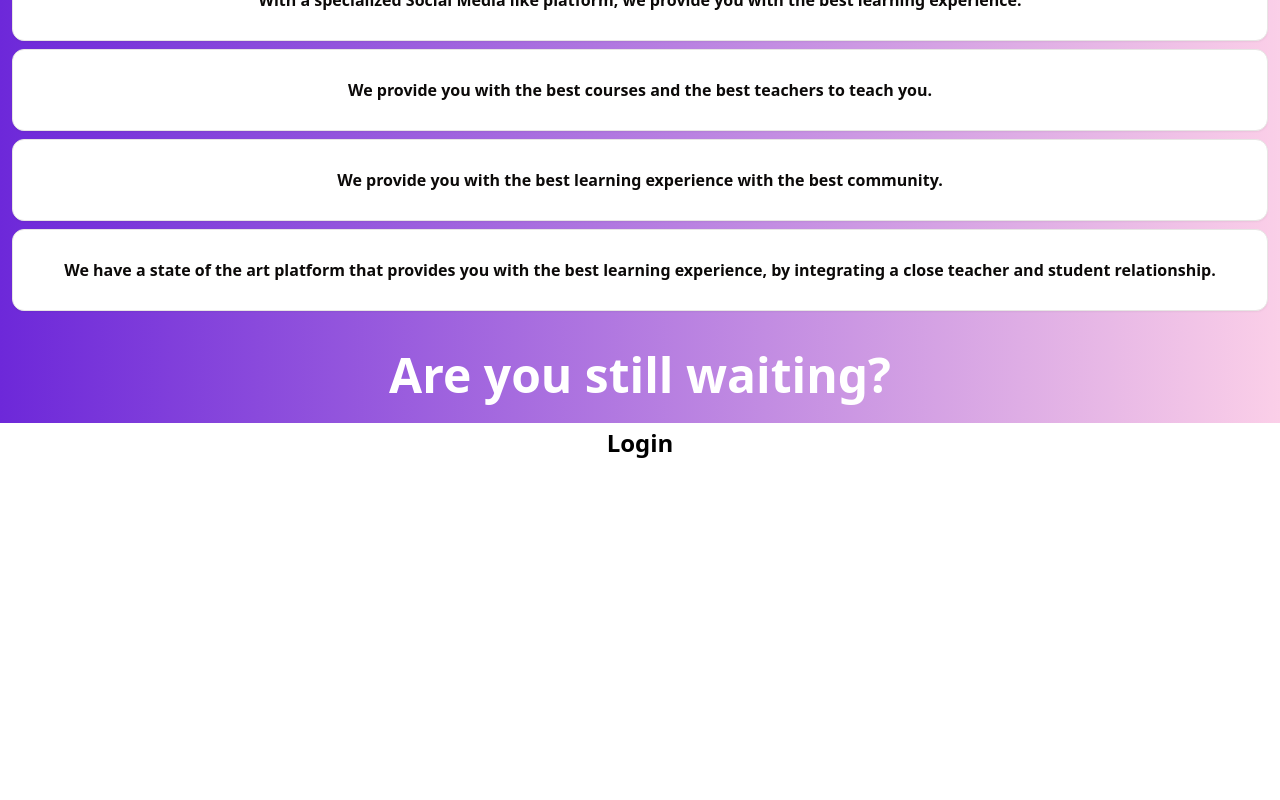
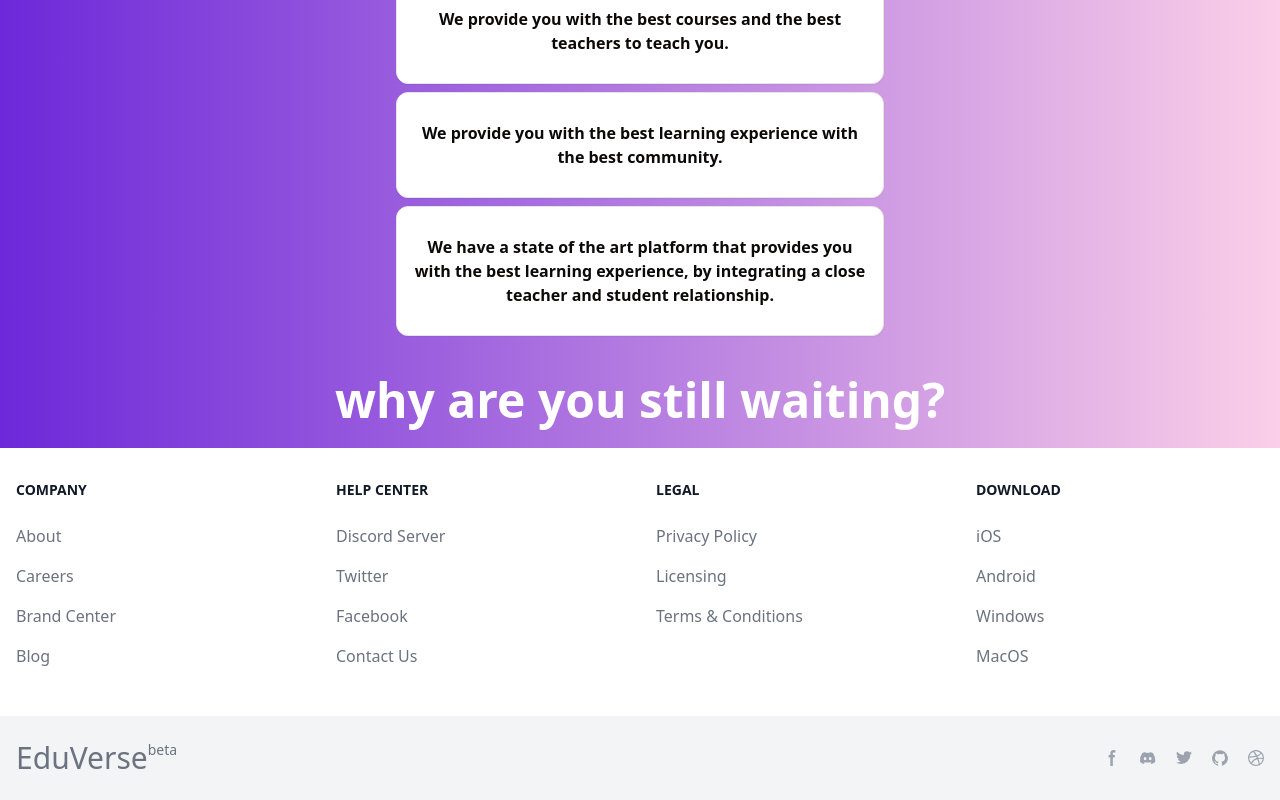
Before and after one commit to Sagnify/EduVerse, a Next.js app in the folder frontend/: page / in a window 1280 px wide. Shown: the part 1212-2012 px from the top of the page. Before the commit the page ends 1675 px from the top, so only its background shows below. Built offline with nearby package versions, Linux system fonts and the light colour scheme.

Commit message:
updated ui

```diff
--- a/frontend/src/app/page.tsx
+++ b/frontend/src/app/page.tsx
@@ -5,7 +5,7 @@
 import React from "react";
 import Image from "next/image";
 import { Card } from "@/components/ui/card";
-import { Moon, Sun } from "lucide-react";
+import { Hammer, Moon, Sun } from "lucide-react";
 import { DropdownMenu, DropdownMenuContent, DropdownMenuItem, DropdownMenuTrigger } from "@/components/ui/dropdown-menu";
 import { useTheme } from "next-themes";
 
@@ -36,35 +36,36 @@
                 </DropdownMenuItem>
               </DropdownMenuContent>
             </DropdownMenu>
+            <Button className="bg-white text-black hover:bg-gray-100 transition-colors duration-150">
+              <Link href="/login" className="font-bold text-2xl">
+                Login
+              </Link>
+            </Button>
           </div>
+
         </header>
 
         <p className="font-bold text-xl text-center py-3">EduVerse</p>
         <h1 className="font-bold text-9xl text-center">
           The best place to <span className="text-red-500">learn</span>!
         </h1>
-        <div className="px-20 -translate-y-6">
+        <div className="px-20 w-full flex justify-center">
           <Image
             src={`/images/${
               resolvedTheme == "dark" ? `dark.png` : `light.png`
             }`}
-            width={10000}
-            height={200}
+            width={1000}
+            height={70}
             alt="dark"
-            className="shadow-2xl"
+            className="shadow-2xl shadow-black"
           />
         </div>
         <div>
-          <p className="font-bold  flex items-center justify-center flex-col gap-3 text-2xl text-center">
+          <p className="font-bold  flex items-center justify-center flex-col gap-3 text-2xl text-center my-4">
             Join us now to start learning
-            <Button className="bg-white text-black hover:bg-gray-100 transition-colors duration-150">
-              <Link href="/login" className="font-bold text-2xl">
-                Login
-              </Link>
-            </Button>
           </p>
 
-          <ul className=" p-3 font-bold text-center">
+          <ul className=" p-3 font-bold text-center mx-96">
             <li className="py-1 ">
               <Card className="py-7 px-3 bg-card rounded-xl">
                 With a specialized Social Media like platform, we provide you
@@ -92,15 +93,130 @@
             </li>
           </ul>
           <div className="text-center font-bold text-5xl py-6">
-            Are you still waiting?
+            why are you still waiting?
           </div>
-          <Button className="flex justify-center bg-white text-black hover:bg-gray-100 transition-colors duration-150 w-full rounded-none">
-            <Link href="/login" className="font-bold text-2xl">
-              Login
-            </Link>
-          </Button>
+
         </div>
       </div>
+
+
+<footer className="bg-white dark:bg-gray-900">
+    <div className="mx-auto w-full max-w-screen-xl">
+      <div className="grid grid-cols-2 gap-8 px-4 py-6 lg:py-8 md:grid-cols-4">
+        <div>
+            <h2 className="mb-6 text-sm font-semibold text-gray-900 uppercase dark:text-white">Company</h2>
+            <ul className="text-gray-500 dark:text-gray-400 font-medium">
+                <li className="mb-4">
+                    <a href="#" className=" hover:underline">About</a>
+                </li>
+                <li className="mb-4">
+                    <a href="#" className="hover:underline">Careers</a>
+                </li>
+                <li className="mb-4">
+                    <a href="#" className="hover:underline">Brand Center</a>
+                </li>
+                <li className="mb-4">
+                    <a href="#" className="hover:underline">Blog</a>
+                </li>
+            </ul>
+        </div>
+        <div>
+            <h2 className="mb-6 text-sm font-semibold text-gray-900 uppercase dark:text-white">Help center</h2>
+            <ul className="text-gray-500 dark:text-gray-400 font-medium">
+                <li className="mb-4">
+                    <a href="#" className="hover:underline">Discord Server</a>
+                </li>
+                <li className="mb-4">
+                    <a href="#" className="hover:underline">Twitter</a>
+                </li>
+                <li className="mb-4">
+                    <a href="#" className="hover:underline">Facebook</a>
+                </li>
+                <li className="mb-4">
+                    <a href="#" className="hover:underline">Contact Us</a>
+                </li>
+            </ul>
+        </div>
+        <div>
+            <h2 className="mb-6 text-sm font-semibold text-gray-900 uppercase dark:text-white">Legal</h2>
+            <ul className="text-gray-500 dark:text-gray-400 font-medium">
+                <li className="mb-4">
+                    <a href="#" className="hover:underline">Privacy Policy</a>
+                </li>
+                <li className="mb-4">
+                    <a href="#" className="hover:underline">Licensing</a>
+                </li>
+                <li className="mb-4">
+                    <a href="#" className="hover:underline">Terms &amp; Conditions</a>
+                </li>
+            </ul>
+        </div>
+        <div>
+            <h2 className="mb-6 text-sm font-semibold text-gray-900 uppercase dark:text-white">Download</h2>
+            <ul className="text-gray-500 dark:text-gray-400 font-medium">
+                <li className="mb-4">
+                    <a href="#" className="hover:underline">iOS</a>
+                </li>
+                <li className="mb-4">
+                    <a href="#" className="hover:underline">Android</a>
+                </li>
+                <li className="mb-4">
+                    <a href="#" className="hover:underline">Windows</a>
+                </li>
+                <li className="mb-4">
+                    <a href="#" className="hover:underline">MacOS</a>
+                </li>
+            </ul>
+        </div>
+    </div>
+    <div className="px-4 py-6 bg-gray-100 dark:bg-gray-700 md:flex md:items-center md:justify-between">
+        <span className="text-sm text-gray-500 dark:text-gray-300 sm:text-center"> <a href="https://flowbite.com/">
+        <div className="flex">
+            <h1 className="text-lg md:text-3xl">EduVerse</h1>
+            <h1
+              className="hidden md:block"
+            >
+              beta
+            </h1>
+            <Hammer size={20} className="block md:hidden" />
+          </div></a>
+        </span>
+        <div className="flex mt-4 sm:justify-center md:mt-0 space-x-5 rtl:space-x-reverse">
+            <a href="#" className="text-gray-400 hover:text-gray-900 dark:hover:text-white">
+                  <svg className="w-4 h-4" aria-hidden="true" xmlns="http://www.w3.org/2000/svg" fill="currentColor" viewBox="0 0 8 19">
+                        <path fill-rule="evenodd" d="M6.135 3H8V0H6.135a4.147 4.147 0 0 0-4.142 4.142V6H0v3h2v9.938h3V9h2.021l.592-3H5V3.591A.6.6 0 0 1 5.592 3h.543Z" clip-rule="evenodd"/>
+                    </svg>
+                  <span className="sr-only">Facebook page</span>
+              </a>
+              <a href="#" className="text-gray-400 hover:text-gray-900 dark:hover:text-white">
+                  <svg className="w-4 h-4" aria-hidden="true" xmlns="http://www.w3.org/2000/svg" fill="currentColor" viewBox="0 0 21 16">
+                        <path d="M16.942 1.556a16.3 16.3 0 0 0-4.126-1.3 12.04 12.04 0 0 0-.529 1.1 15.175 15.175 0 0 0-4.573 0 11.585 11.585 0 0 0-.535-1.1 16.274 16.274 0 0 0-4.129 1.3A17.392 17.392 0 0 0 .182 13.218a15.785 15.785 0 0 0 4.963 2.521c.41-.564.773-1.16 1.084-1.785a10.63 10.63 0 0 1-1.706-.83c.143-.106.283-.217.418-.33a11.664 11.664 0 0 0 10.118 0c.137.113.277.224.418.33-.544.328-1.116.606-1.71.832a12.52 12.52 0 0 0 1.084 1.785 16.46 16.46 0 0 0 5.064-2.595 17.286 17.286 0 0 0-2.973-11.59ZM6.678 10.813a1.941 1.941 0 0 1-1.8-2.045 1.93 1.93 0 0 1 1.8-2.047 1.919 1.919 0 0 1 1.8 2.047 1.93 1.93 0 0 1-1.8 2.045Zm6.644 0a1.94 1.94 0 0 1-1.8-2.045 1.93 1.93 0 0 1 1.8-2.047 1.918 1.918 0 0 1 1.8 2.047 1.93 1.93 0 0 1-1.8 2.045Z"/>
+                    </svg>
+                  <span className="sr-only">Discord community</span>
+              </a>
+              <a href="#" className="text-gray-400 hover:text-gray-900 dark:hover:text-white">
+                  <svg className="w-4 h-4" aria-hidden="true" xmlns="http://www.w3.org/2000/svg" fill="currentColor" viewBox="0 0 20 17">
+                    <path fill-rule="evenodd" d="M20 1.892a8.178 8.178 0 0 1-2.355.635 4.074 4.074 0 0 0 1.8-2.235 8.344 8.344 0 0 1-2.605.98A4.13 4.13 0 0 0 13.85 0a4.068 4.068 0 0 0-4.1 4.038 4 4 0 0 0 .105.919A11.705 11.705 0 0 1 1.4.734a4.006 4.006 0 0 0 1.268 5.392 4.165 4.165 0 0 1-1.859-.5v.05A4.057 4.057 0 0 0 4.1 9.635a4.19 4.19 0 0 1-1.856.07 4.108 4.108 0 0 0 3.831 2.807A8.36 8.36 0 0 1 0 14.184 11.732 11.732 0 0 0 6.291 16 11.502 11.502 0 0 0 17.964 4.5c0-.177 0-.35-.012-.523A8.143 8.143 0 0 0 20 1.892Z" clip-rule="evenodd"/>
+                </svg>
+                  <span className="sr-only">Twitter page</span>
+              </a>
+              <a href="#" className="text-gray-400 hover:text-gray-900 dark:hover:text-white">
+                  <svg className="w-4 h-4" aria-hidden="true" xmlns="http://www.w3.org/2000/svg" fill="currentColor" viewBox="0 0 20 20">
+                        <path fill-rule="evenodd" d="M10 .333A9.911 9.911 0 0 0 6.866 19.65c.5.092.678-.215.678-.477 0-.237-.01-1.017-.014-1.845-2.757.6-3.338-1.169-3.338-1.169a2.627 2.627 0 0 0-1.1-1.451c-.9-.615.07-.6.07-.6a2.084 2.084 0 0 1 1.518 1.021 2.11 2.11 0 0 0 2.884.823c.044-.503.268-.973.63-1.325-2.2-.25-4.516-1.1-4.516-4.9A3.832 3.832 0 0 1 4.7 7.068a3.56 3.56 0 0 1 .095-2.623s.832-.266 2.726 1.016a9.409 9.409 0 0 1 4.962 0c1.89-1.282 2.717-1.016 2.717-1.016.366.83.402 1.768.1 2.623a3.827 3.827 0 0 1 1.02 2.659c0 3.807-2.319 4.644-4.525 4.889a2.366 2.366 0 0 1 .673 1.834c0 1.326-.012 2.394-.012 2.72 0 .263.18.572.681.475A9.911 9.911 0 0 0 10 .333Z" clip-rule="evenodd"/>
+                  </svg>
+                  <span className="sr-only">GitHub account</span>
+              </a>
+              <a href="#" className="text-gray-400 hover:text-gray-900 dark:hover:text-white">
+                  <svg className="w-4 h-4" aria-hidden="true" xmlns="http://www.w3.org/2000/svg" fill="currentColor" viewBox="0 0 20 20">
+                    <path fill-rule="evenodd" d="M10 0a10 10 0 1 0 10 10A10.009 10.009 0 0 0 10 0Zm6.613 4.614a8.523 8.523 0 0 1 1.93 5.32 20.094 20.094 0 0 0-5.949-.274c-.059-.149-.122-.292-.184-.441a23.879 23.879 0 0 0-.566-1.239 11.41 11.41 0 0 0 4.769-3.366ZM8 1.707a8.821 8.821 0 0 1 2-.238 8.5 8.5 0 0 1 5.664 2.152 9.608 9.608 0 0 1-4.476 3.087A45.758 45.758 0 0 0 8 1.707ZM1.642 8.262a8.57 8.57 0 0 1 4.73-5.981A53.998 53.998 0 0 1 9.54 7.222a32.078 32.078 0 0 1-7.9 1.04h.002Zm2.01 7.46a8.51 8.51 0 0 1-2.2-5.707v-.262a31.64 31.64 0 0 0 8.777-1.219c.243.477.477.964.692 1.449-.114.032-.227.067-.336.1a13.569 13.569 0 0 0-6.942 5.636l.009.003ZM10 18.556a8.508 8.508 0 0 1-5.243-1.8 11.717 11.717 0 0 1 6.7-5.332.509.509 0 0 1 .055-.02 35.65 35.65 0 0 1 1.819 6.476 8.476 8.476 0 0 1-3.331.676Zm4.772-1.462A37.232 37.232 0 0 0 13.113 11a12.513 12.513 0 0 1 5.321.364 8.56 8.56 0 0 1-3.66 5.73h-.002Z" clip-rule="evenodd"/>
+                </svg>
+                  <span className="sr-only">Dribbble account</span>
+              </a>
+        </div>
+      </div>
+    </div>
+</footer>
+
     </>
   );
 };
--- a/frontend/src/components/Navbar.tsx
+++ b/frontend/src/components/Navbar.tsx
@@ -22,10 +22,13 @@
         </div>
         <div className="flex items-center gap-1">
           <Button
-            className="block xl:hidden"
+            className="xl:hidden flex item-center gap-3"
             variant="ghost"
             onClick={() => setIsSearchOpen(!isSearchOpen)}
           >
+            <div className="text-xl">
+              search
+            </div>
             <SearchIcon className="size-7 cursor-pointer text-muted-foreground" />
           </Button>
           <div className="hidden xl:block">
```
